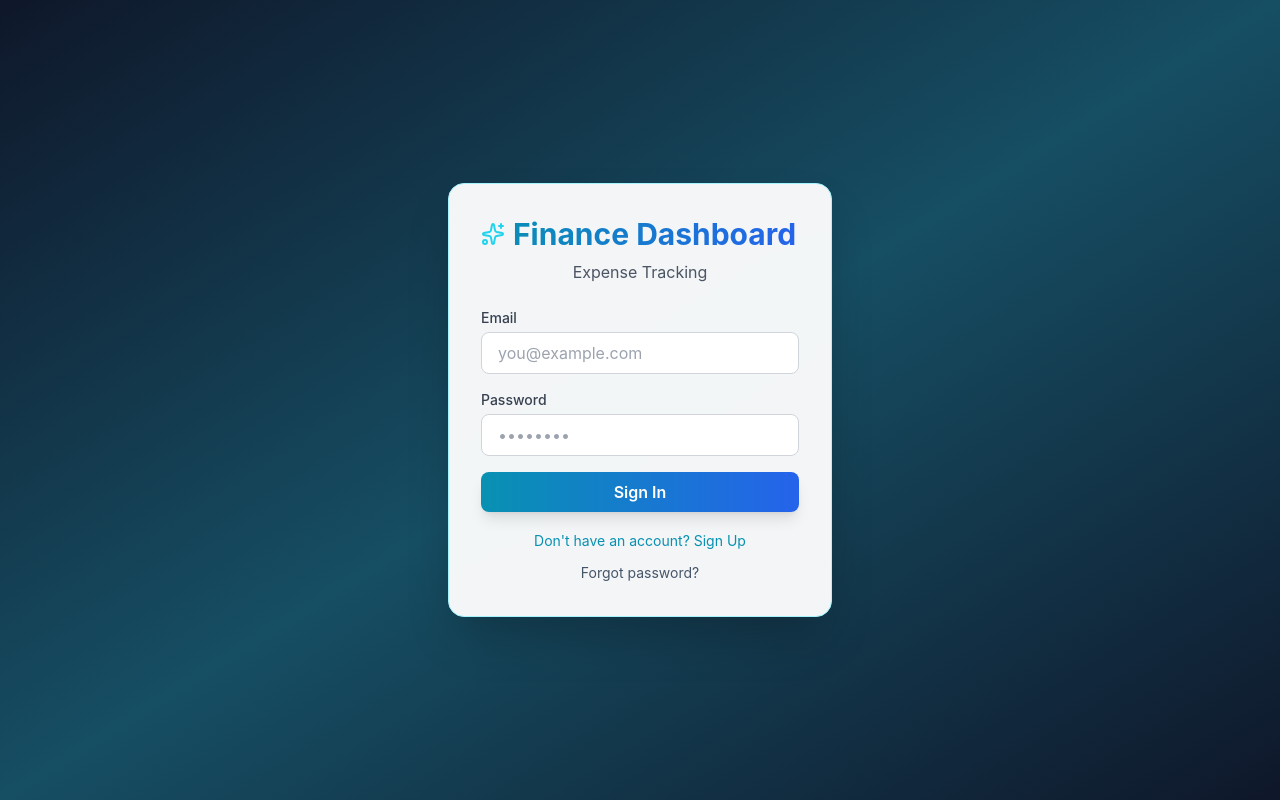
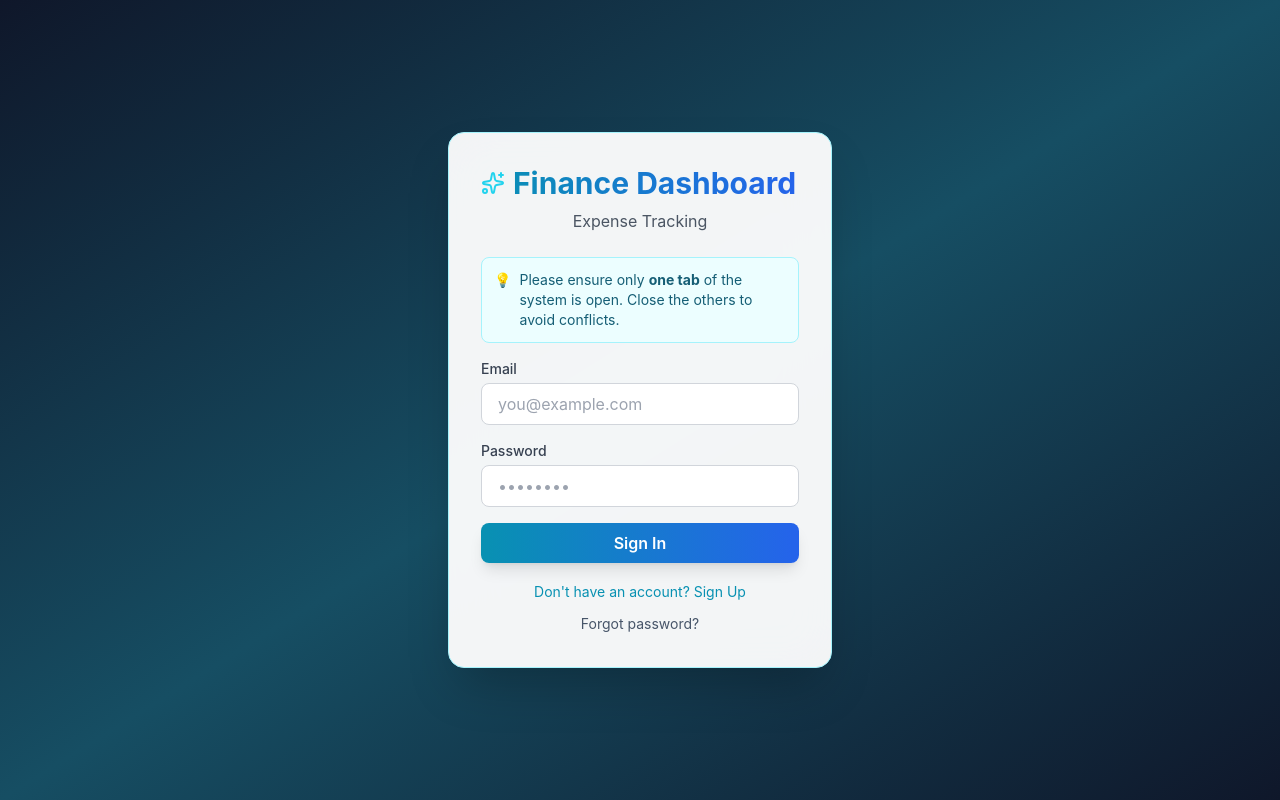
Before and after one commit to derlinromero/finance-dashboard, a React (Create React App) app in the folder frontend/: page / in a window 1280 px wide. Built offline with nearby package versions, Linux system fonts and the light colour scheme; no server answers; the HTML template or start-up script is replaced by a standard one.

Commit message:
fix9: Fix tip issue
- Made user the tip on the login tab show no matter if the user is on sign up or login

```diff
--- a/frontend/src/components/Auth.jsx
+++ b/frontend/src/components/Auth.jsx
@@ -101,12 +101,17 @@ function Auth() {
           Expense Tracking
         </p>
 
+        <div className="mb-4 p-3 bg-cyan-50 border border-cyan-200 rounded-lg text-cyan-800 text-sm flex gap-2">
+          <span>💡</span>
+          <span>
+            Please ensure only <strong>one tab</strong> of the system is open.
+            Close the others to avoid conflicts.
+          </span>
+        </div>
+
         <form onSubmit={handleAuth} className="space-y-4">
           {isSignUp && (
             <div>
-              <div className="mb-2 p-3 bg-cyan-50 border border-cyan-200 rounded-lg text-cyan-800 text-sm">
-              💡 Please ensure only one tab of the system is open. If you have multiple tabs, close the others to avoid conflicts.
-              </div>
               <label className="block text-sm font-medium text-gray-700 mb-1">
                 Full Name
               </label>
```
